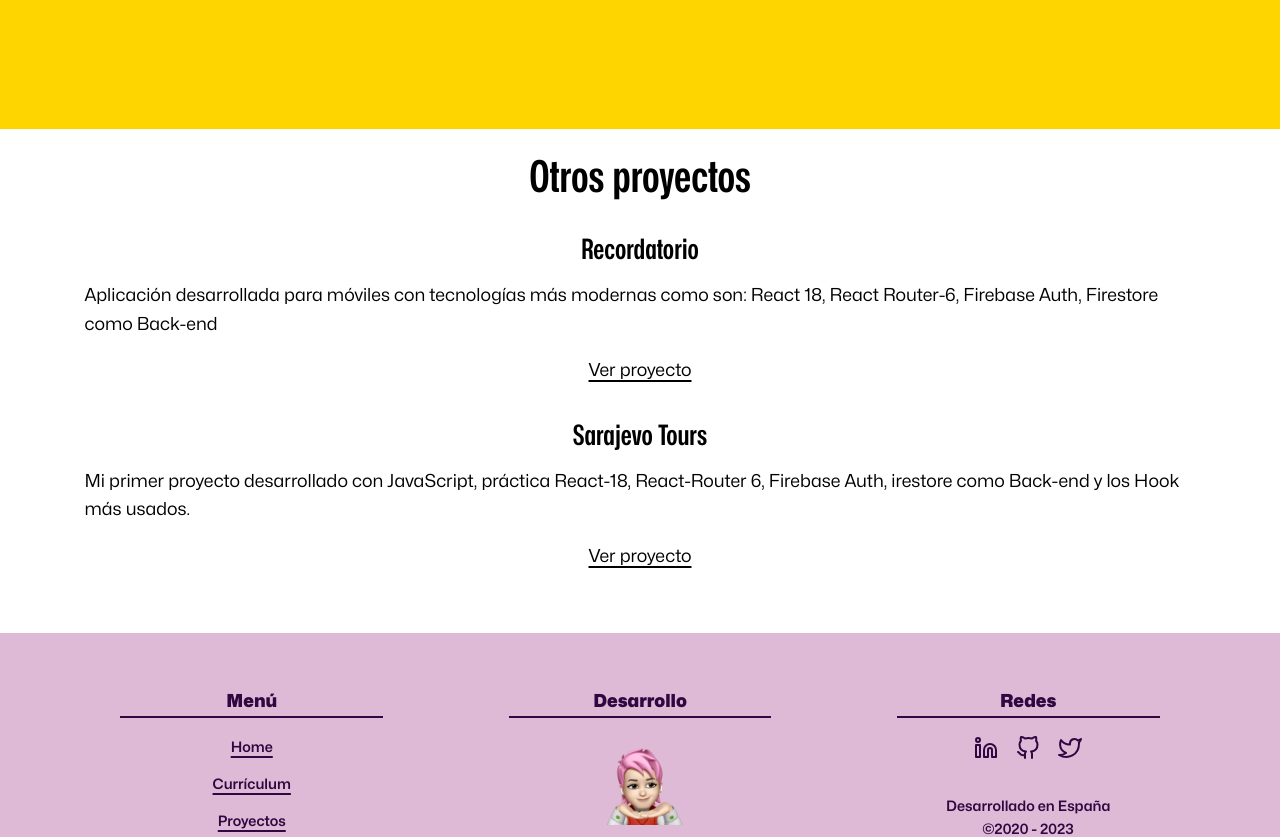
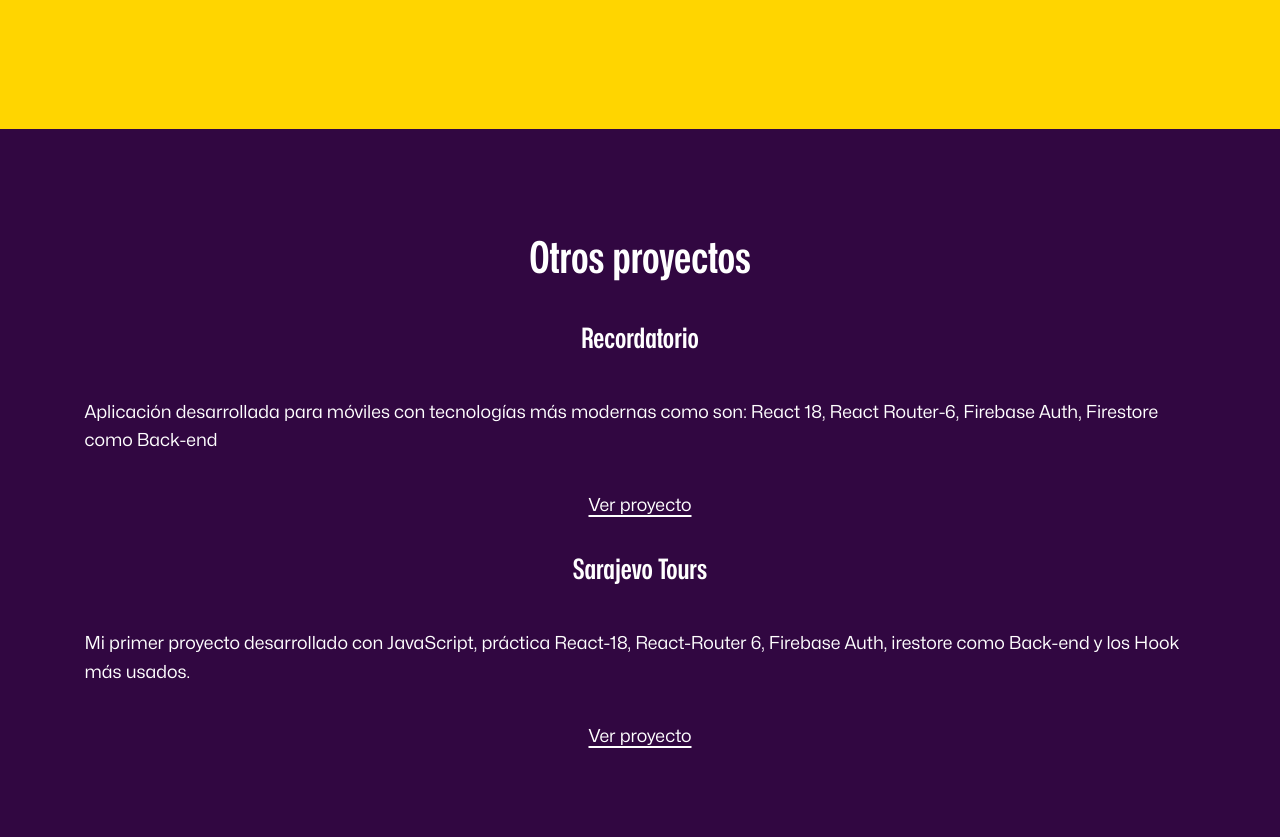
Before and after one commit to catharygr/portafolio-bubulazi-next-2024, a Next.js app: page /proyectos/formulario-multi-paginas in a window 1280 px wide. Shown: the part 4000-4837 px from the top of the page. Built offline with nearby package versions, Linux system fonts and the light colour scheme.

Commit message:
Trabajando en OtrosProyectos.module.css

```diff
--- a/src/app/componentes/Proyectos/OtrosProyectos/OtrosProyectos.jsx
+++ b/src/app/componentes/Proyectos/OtrosProyectos/OtrosProyectos.jsx
@@ -41,16 +41,16 @@ export default function OtrosProyectos({ proyectos, id }) {
   );
 
   return (
-    <aside className={`wrapper ${styles.otrosAsides}`}>
-      <div className={styles.container}>
+    <aside className={styles.otrosAsides}>
+      <div className={`wrapper flow ${styles.container}`}>
         <h2 className={styles.h2}>Otros proyectos</h2>
-        <div className={styles.flexContainer}>
-          <div className={styles.primerProyecto}>
+        <div className={`flow ${styles.flexContainer}`}>
+          <div className={`flow ${styles.primerProyecto}`}>
             <h3 className={styles.h3}>{primerProyecto.title}</h3>
             <p>{primerProyecto.description}</p>
             <Link href={primerProyecto.url}>{primerProyecto.linkTexto}</Link>
           </div>
-          <div className={styles.segundoProyecto}>
+          <div className={`flow ${styles.primerProyecto}`}>
             <h3 className={styles.h3}>{segundoProyecto.title}</h3>
             <p>{segundoProyecto.description}</p>
             <Link href={segundoProyecto.url}>{segundoProyecto.linkTexto}</Link>
--- a/src/app/componentes/Proyectos/OtrosProyectos/OtrosProyectos.module.css
+++ b/src/app/componentes/Proyectos/OtrosProyectos/OtrosProyectos.module.css
@@ -11,7 +11,11 @@
 }
 
 .otrosAsides {
-  background-color: var(--clr-uno);
+  background-color: hsl(var(--clr-uno));
+  color: hsl(var(--clr-blanco));
+}
+.container {
+  padding-block: var(--padding-block-grande);
 }
 
 .primerProyecto,
```
